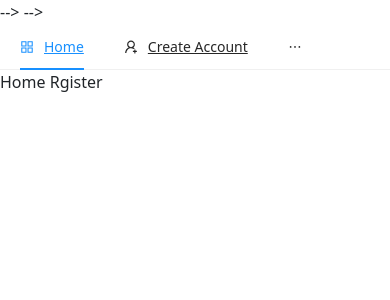
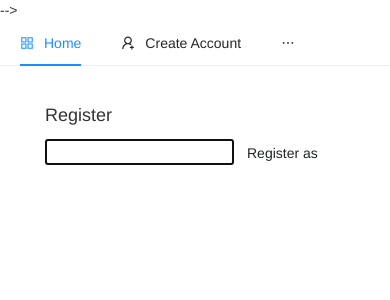
Before and after one commit to shubham-githb/BartBox-eThrift-Marketplace, a React (Create React App) app: page /Register in a window 390 px wide. Shown: the top 300 px of the page. Built offline with nearby package versions, Linux system fonts and the light colour scheme.

Commit message:
15122021

```diff
--- a/package.json
+++ b/package.json
@@ -8,7 +8,10 @@
     "@testing-library/react": "^11.1.0",
     "@testing-library/user-event": "^12.1.10",
     "antd": "^4.17.3",
+    "bootstrap": "^5.1.3",
+    "firebase": "^9.6.1",
     "react": "^17.0.2",
+    "react-bootstrap": "^2.0.3",
     "react-dom": "^17.0.2",
     "react-router-dom": "^5.2.0",
     "react-scripts": "4.0.3",
--- a/public/index.html
+++ b/public/index.html
@@ -13,9 +13,7 @@
 
     -->
     <link rel="manifest" href="%PUBLIC_URL%/manifest.json" />
-    <!-- CSS only -->
-    <link href="https://cdn.jsdelivr.net/npm/bootstrap@5.1.3/dist/css/bootstrap.min.css" rel="stylesheet" integrity="sha384-1BmE4kWBq78iYhFldvKuhfTAU6auU8tT94WrHftjDbrCEXSU1oBoqyl2QvZ6jIW3" crossorigin="anonymous">
-    -->
+    <link rel="stylesheet" href="https://maxcdn.bootstrapcdn.com/bootstrap/3.4.1/css/bootstrap.min.css">
     <title>React App</title>
   </head>
   <body>
--- a/src/App.js
+++ b/src/App.js
@@ -4,6 +4,7 @@ import Login from "./pages/auth/Login";
 import Register from "./pages/auth/Register";
 import Home from "./pages/Home";
 import Header from "./components/nav/Header";
+import '../node_modules/bootstrap/dist/css/bootstrap.min.css'
 
 const App = () => {
   return (
--- a/src/index.js
+++ b/src/index.js
@@ -5,6 +5,7 @@ import App from './App';
 import reportWebVitals from './reportWebVitals';
 import {BrowserRouter} from "react-router-dom"
 import "antd/dist/antd.css";
+import 'bootstrap/dist/css/bootstrap.min.css';
 
 ReactDOM.render(
   <React.StrictMode>
--- a/src/pages/auth/Register.js
+++ b/src/pages/auth/Register.js
@@ -1,11 +1,32 @@
-import React from 'react'
+import React, { useState } from "react";
+import 'bootstrap/dist/css/bootstrap.min.css';
+const Register = () => {
+  const [email, setEmail] = useState("");
 
-const Register = () => {
-    return (
-        <div>
-            <p>Home Rgister</p>
+  const handleSubmit = () => {};
+
+  const registerForm = () => (
+    <form onSubmit={handleSubmit}>
+      <input
+        type='email'
+        value={email}
+        onChange={(e) => setEmail(e.target.value)}
+        autoFocus
+      />
+      <button type="submit" className="btn btn-raised">Register as {email} </button>
+    </form>
+  );
+
+  return (
+    <div className='container p-5'>
+      <div className='"row'>
+        <div className='col-md-6 offset-md-3'>
+          <h4>Register</h4>
+          {registerForm()}
         </div>
-    )
-}
+      </div>
+    </div>
+  );
+};
 
-export default Register
+export default Register;
```
Also changed, not shown: src/firebase.js (added, +21 -0 lines), 2 other files (tests, documents, lock files or other folders).
